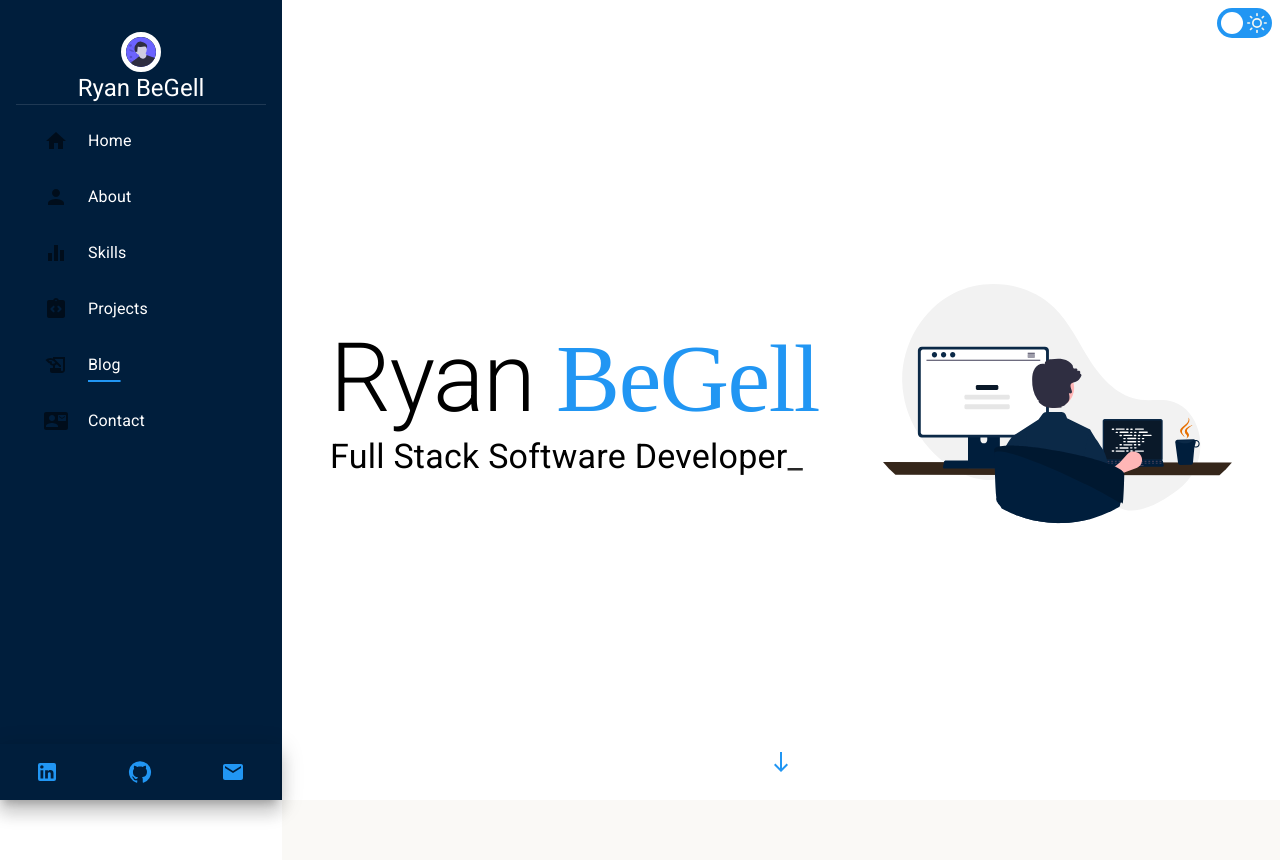
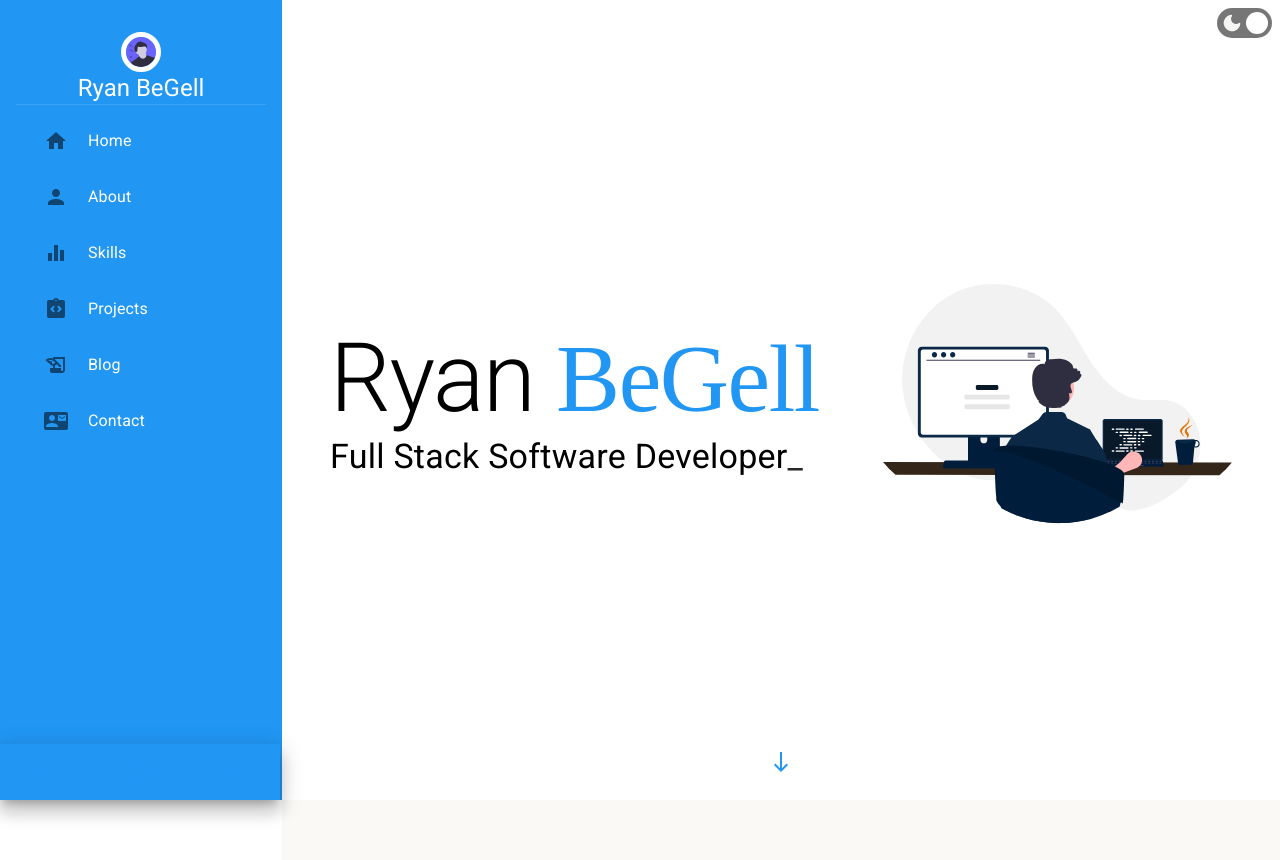
Before and after one commit to RyanBeGell/portfolio-site, a Next.js app: page / in a window 1280 px wide. Shown: the top 860 px of the page. Built offline with nearby package versions, Linux system fonts and the light colour scheme; a small style sheet from the web is missing; a web font is replaced by a local one.

Commit message:
Light mode theme tweaks

```diff
--- a/pages/index.tsx
+++ b/pages/index.tsx
@@ -84,7 +84,9 @@ const Home: NextPage = () => {
         light: '#64b5f6',
         dark: '#1976d2',
       },
+
       divider: 'rgba(255,255,255,0.12)',
+
       success: {
         main: '#66bb6a',
         light: '#81c784',
@@ -106,7 +108,7 @@ const Home: NextPage = () => {
       : {
           default: '#FFFFFF',
           dark: '#FAF9F6',
-          paper: '#001e3c',
+          paper: '#2196F3',
       }),
     },
 
@@ -120,11 +122,19 @@ const Home: NextPage = () => {
         }),
       },
 
-      //change hover color opacity to 0.08 to make it more visible
+      //change hover color opacity to 0.1 to make it more visible
       action: {
-        hover: '#0072E56E',
-        //change opacity to make it lighter
-        hoverOpacity: 0.08,
+        ...(mode === 'dark'
+        ? {
+          hover: '#0072E56E',
+          //change opacity to make it lighter
+          hoverOpacity: 0.1,
+          }
+        : {
+          hover: '#42A6F5',
+          //change opacity to make it lighter
+          hoverOpacity: 0.1,
+        }),
       },
     },
   });
@@ -132,15 +142,16 @@ const Home: NextPage = () => {
   // Update the theme only if the mode changes
   const theme = React.useMemo(() => createTheme(getDesignTokens(mode)), [mode]);
 
+  console.log(mode);
   return (<>
     <ColorModeContext.Provider value={colorMode}>
     <ThemeProvider theme={theme}>
       <CssBaseline />
 
         <Sidebar/>
-        <Grid display="flex" wrap='nowrap' className={styles.darkModeToggle} onClick={colorMode.toggleColorMode}>
-          <DarkModeToggle />
-        </Grid>
+        <Box className={styles.darkModeToggle} onClick={colorMode.toggleColorMode}>
+          <DarkModeToggle mode={mode}/>
+        </Box>
 
         {/* Landing */}
         <Box
```
